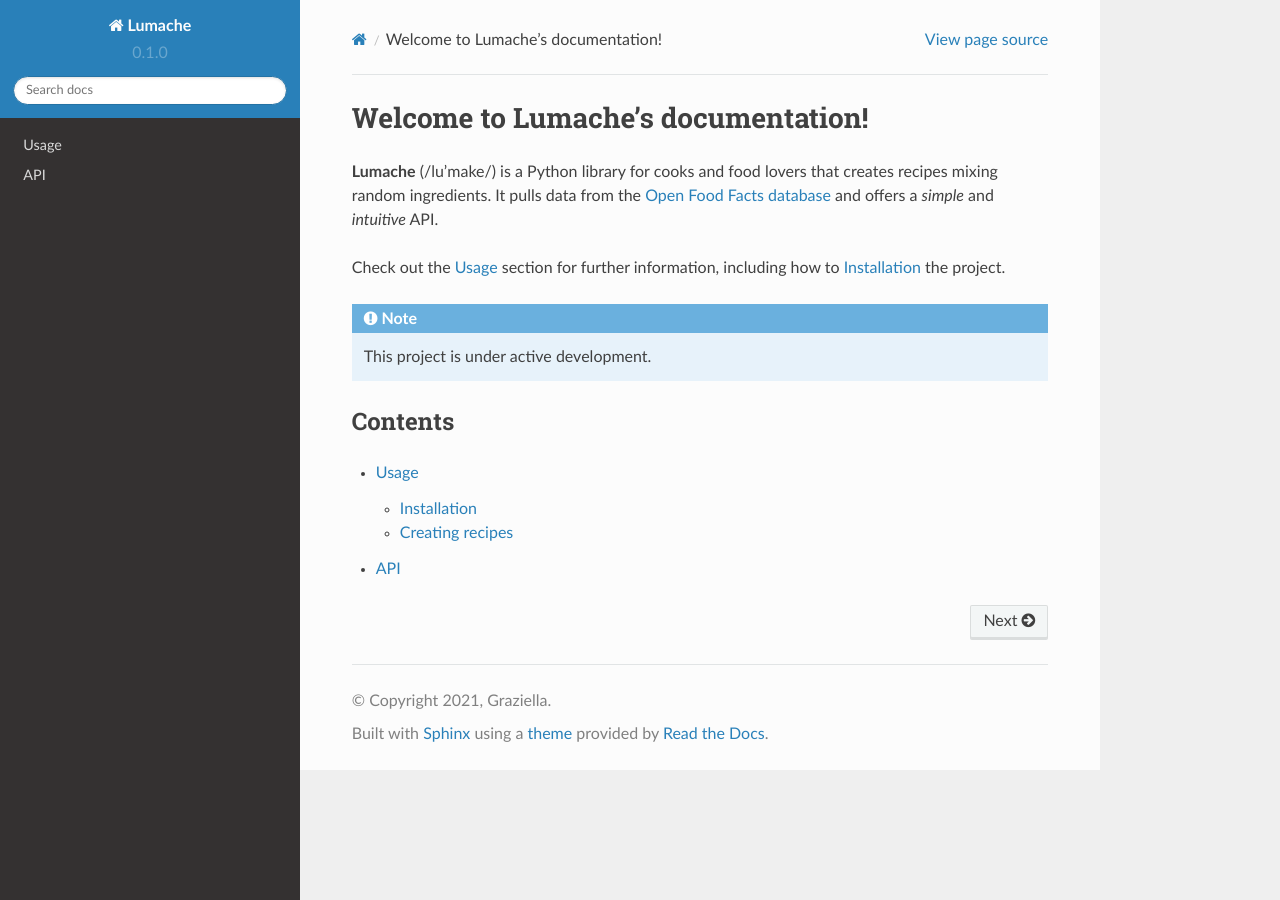
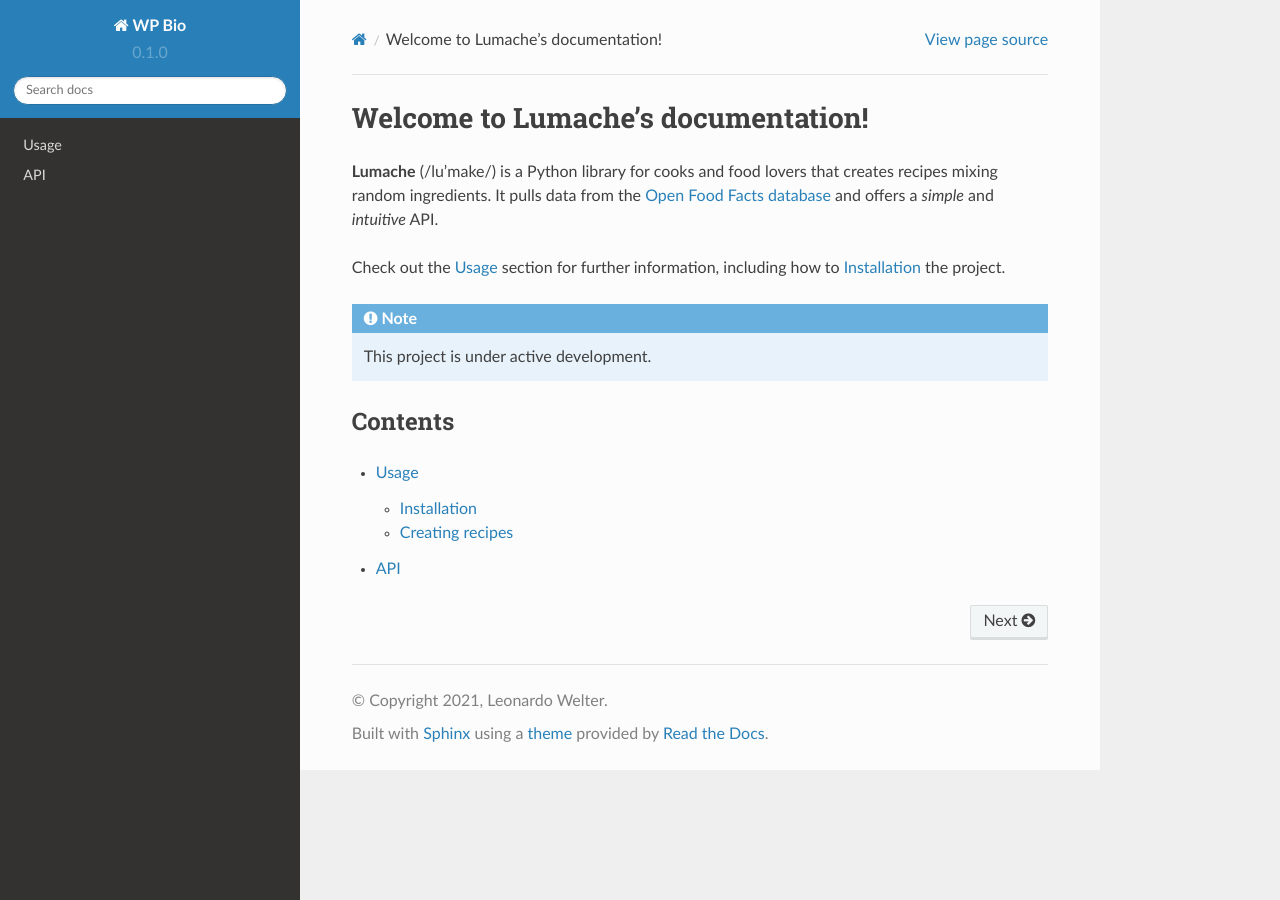
Before and after one commit to LeonardoWelter/wpbiodocs, a Sphinx documentation site: the page built from docs/source/index.rst, in a window 1280 px wide. Built offline with Sphinx 7.4.7 and the Read the Docs theme 2.0.0, drawn with Linux system fonts in a browser that asks for light colours.

Commit message:
* Change Project Information;

```diff
--- a/docs/source/conf.py
+++ b/docs/source/conf.py
@@ -2,9 +2,9 @@
 
 # -- Project information
 
-project = 'Lumache'
-copyright = '2021, Graziella'
-author = 'Graziella'
+project = 'WP Bio'
+copyright = '2021, Leonardo Welter'
+author = 'Leonardo Welter'
 
 release = '0.1'
 version = '0.1.0'
```
